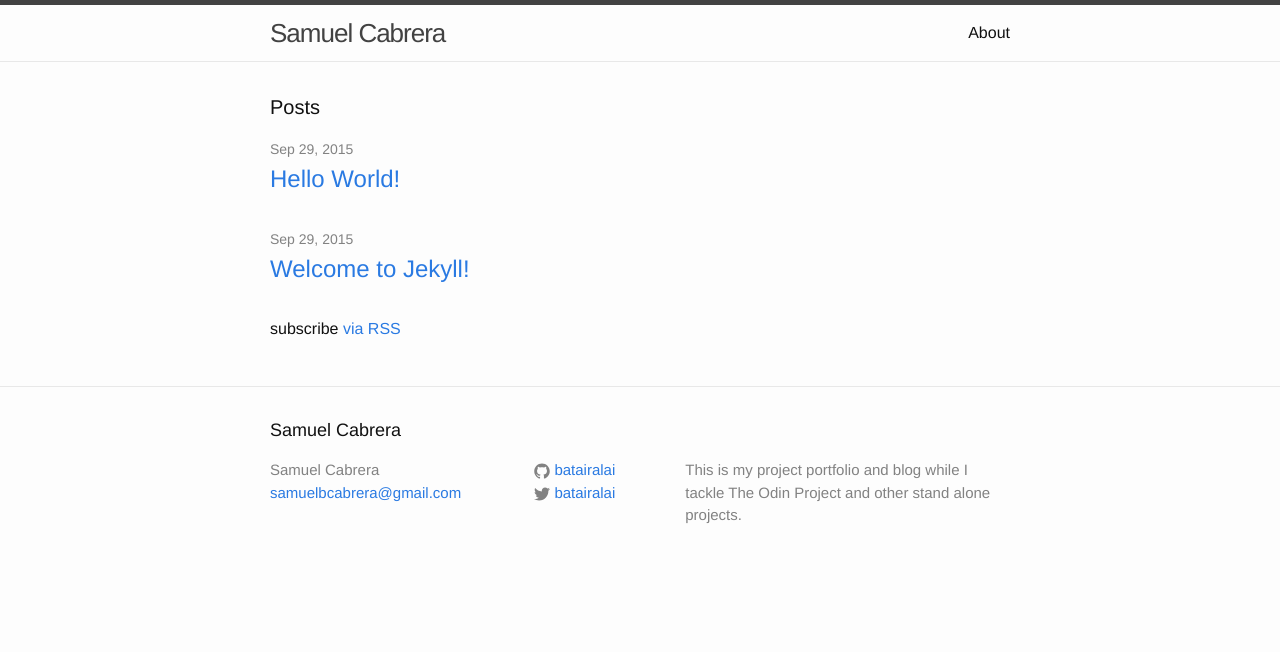
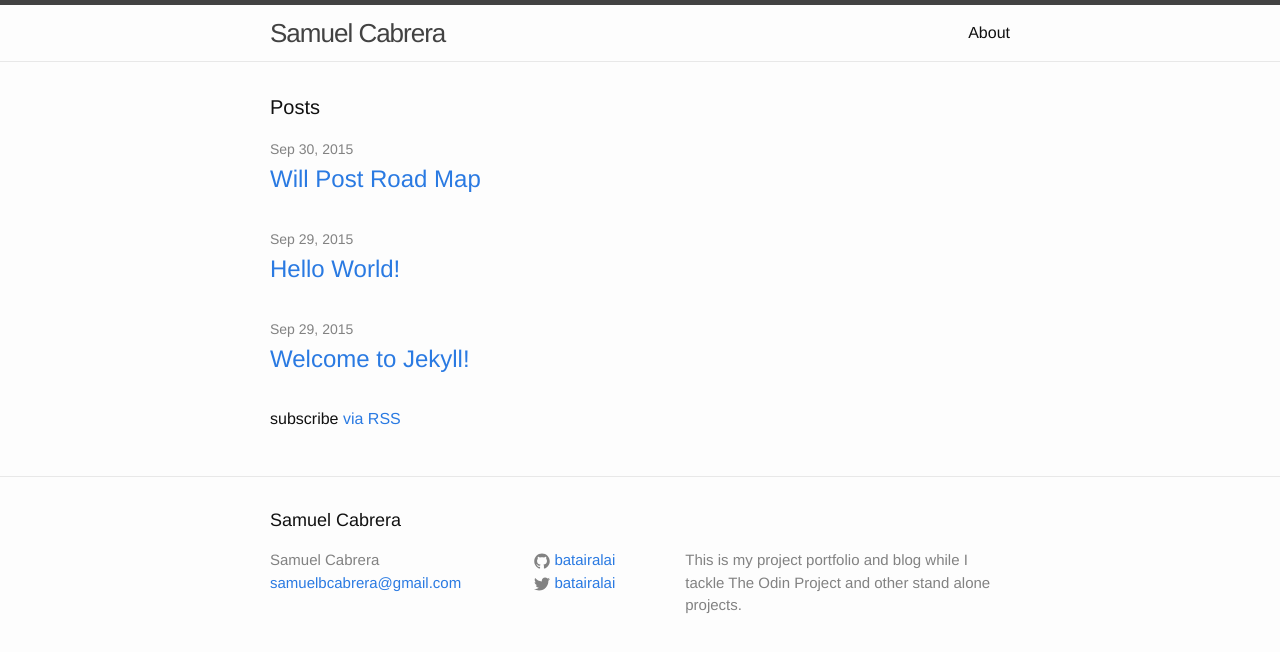
Before and after one commit to BatairAlai/BatairAlai.github.io, a Jekyll site: the page built from index.html, in a window 1280 px wide. Shown: the top 652 px of the page. Built offline with Jekyll 4.4.1, drawn with Linux system fonts in a browser that asks for light colours.

Commit message:
Road Map
Just an update and something to hold myself to. A "social contract" with
myself if you will.

```diff
--- /dev/null
+++ b/_posts/2015-09-30-Will-Post-Road-Map.markdown
@@ -0,0 +1,6 @@
+---
+layout: post
+title:  "Will Post Road Map"
+date:   2015-09-30 20:30:44
+categories: mock up post update
+---
```
Also changed, not shown: _posts/2015-09-29-Hello-World.markdown (line endings or trailing spaces), _posts/2015-09-29-welcome-to-jekyll.markdown (line endings or trailing spaces).
